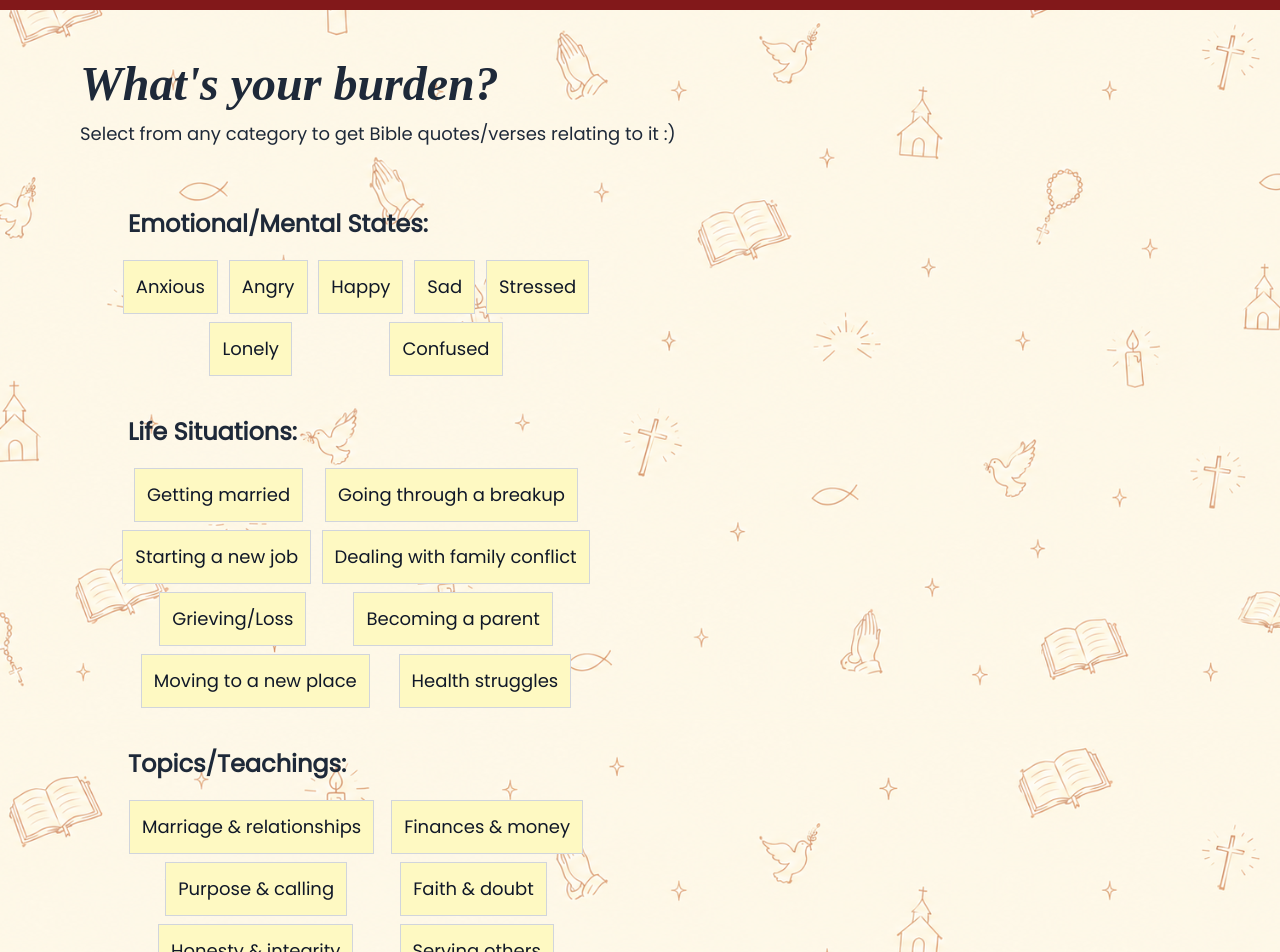
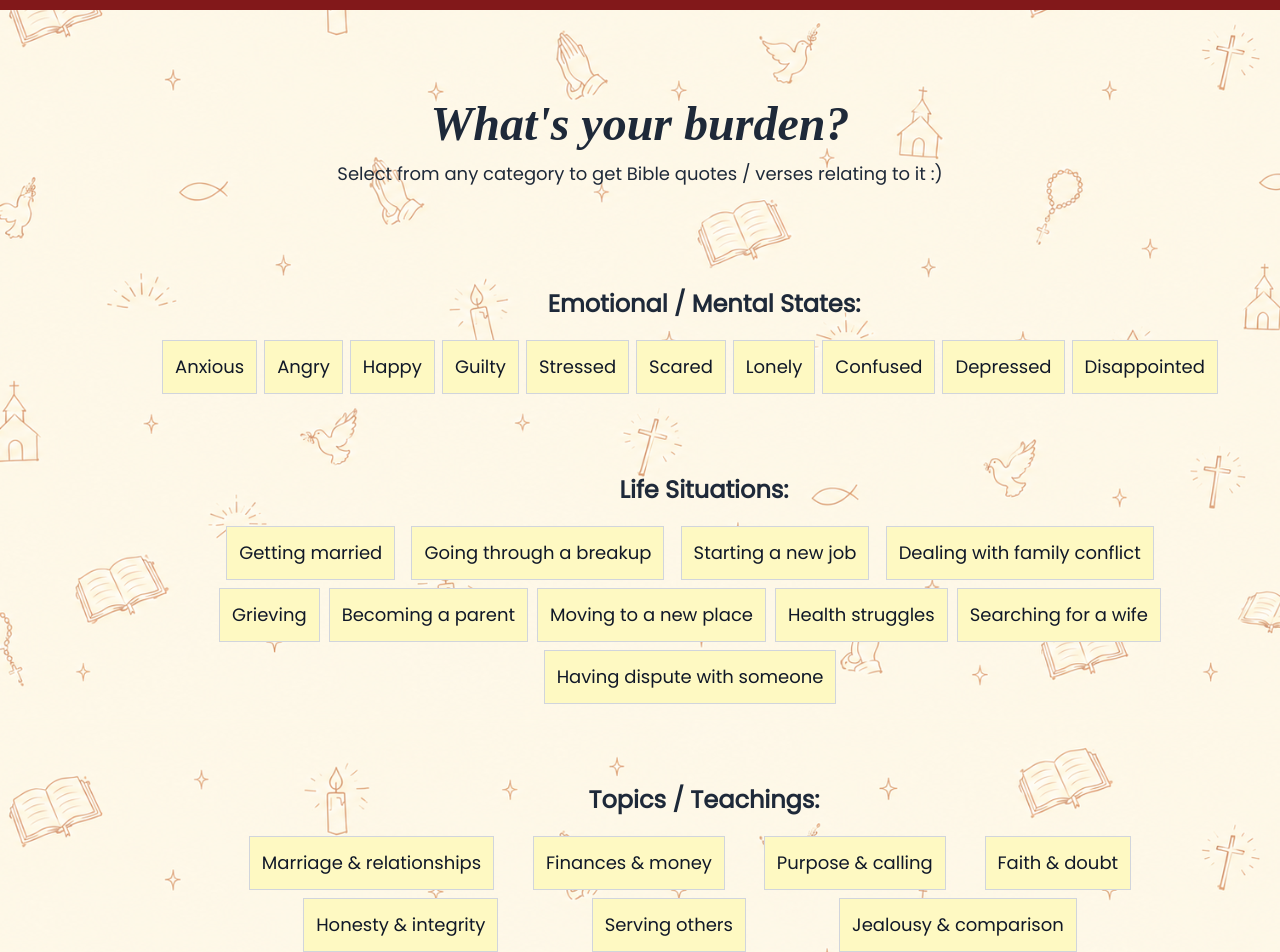
Before and after one commit to isaacszn/Quotr, a React (Vite) app: page /app in a window 1280 px wide. Shown: the part 80-1032 px from the top of the page. Built offline with nearby package versions, Linux system fonts and the light colour scheme.

Commit message:
Update: add new cards and ui changes

```diff
--- a/src/pages/Main.jsx
+++ b/src/pages/Main.jsx
@@ -18,41 +18,46 @@ const Home = () => {
         <section>
             <NavBar />
 
-            <header className="mt-35 ml-5 lg:ml-20 w-[80%]">
-              <h1 className="serif italic font-bold text-xl text-gray-800 mb-3 lg:text-5xl">{ header }</h1>
-              <p className="poppins text-md text-gray-800 lg:text-lg">Select from any category to get Bible quotes/verses relating to it :)</p>
+            <header className="mt-35 mx-auto lg:mt-45">
+              <h1 className="serif italic font-bold text-xl text-gray-800 mb-3 lg:text-5xl text-center">{ header }</h1>
+              <p className="poppins text-md text-gray-800 w-[80%] mx-auto flex justify-center items-center lg:text-lg">Select from any category to get Bible quotes / verses relating to it :)</p>
             </header>
 
-            <section className="mt-15 mb-10 lg:ml-25 flex justify-around flex-col">
-              <h1 className="poppins text-gray-800 text-xl font-bold ml-7 lg:text-2xl">Emotional/Mental States:</h1>
-              <div className="poppins flex justify-evenly items-center flex-wrap mt-5 gap-2 w-[80%] ml-[10%] mr-[10%] lg:w-[40%] lg:ml-5">
+            <section className="mt-15 mb-20 lg:ml-25 flex justify-around flex-col lg:mt-25">
+              <h1 className="poppins text-gray-800 text-xl font-bold ml-7 lg:text-2xl lg:text-center">Emotional / Mental States:</h1>
+              <div className="poppins flex justify-evenly items-center flex-wrap mt-5 gap-1 w-[80%] mx-auto lg:w-[90%]">
                 <Card name="Anxious" />
                 <Card name="Angry" />
                 <Card name="Happy" />
-                <Card name="Sad" />
+                <Card name="Guilty" />
                 <Card name="Stressed" />
+                <Card name="Scared" />
                 <Card name="Lonely" />
                 <Card name="Confused" />
+                <Card name="Depressed" />
+                <Card name="Disappointed" />
               </div>
             </section>
 
-            <section className="mb-10 lg:ml-25 flex justify-around flex-col">
-              <h1 className="poppins text-gray-800 text-xl font-bold ml-7 lg:text-2xl">Life Situations:</h1>
-              <div className="poppins flex justify-evenly items-center flex-wrap mt-5 gap-2 w-[80%] ml-[10%] mr-[10%] lg:w-[40%] lg:ml-5">
+            <section className="mb-20 lg:ml-25 flex justify-around flex-col">
+              <h1 className="poppins text-gray-800 text-xl font-bold ml-7 lg:text-2xl lg:text-center">Life Situations:</h1>
+              <div className="poppins flex justify-evenly items-center flex-wrap mt-5 gap-2 w-[80%] mx-auto">
                 <Card name="Getting married" />
                 <Card name="Going through a breakup" />
                 <Card name="Starting a new job" />
                 <Card name="Dealing with family conflict" />
-                <Card name="Grieving/Loss" />
+                <Card name="Grieving" />
                 <Card name="Becoming a parent" />
                 <Card name="Moving to a new place" />
                 <Card name="Health struggles" />
+                <Card name="Searching for a wife" />
+                <Card name="Having dispute with someone" />
               </div>
             </section>
 
-            <section className="mb-10 lg:ml-25 flex justify-around flex-col">
-              <h1 className="poppins text-gray-800 text-xl font-bold ml-7 lg:text-2xl">Topics/Teachings:</h1>
-              <div className="poppins flex justify-evenly items-center flex-wrap mt-5 gap-2 w-[80%] ml-[10%] mr-[10%] lg:w-[40%] lg:ml-5">
+            <section className="mb-20 lg:ml-25 flex justify-around flex-col">
+              <h1 className="poppins text-gray-800 text-xl font-bold ml-7 lg:text-2xl lg:text-center">Topics / Teachings:</h1>
+              <div className="poppins flex justify-evenly items-center flex-wrap mt-5 gap-2 w-[80%] mx-auto">
                   <Card name="Marriage & relationships" />
                   <Card name="Finances & money" />
                   <Card name="Purpose & calling" />
@@ -64,13 +69,13 @@ const Home = () => {
             </section>
 
             <section className="mb-20 lg:ml-25 flex justify-around flex-wrap flex-col">
-              <h1 className="poppins text-gray-800 text-xl font-bold ml-7 lg:text-2xl">Celebrations/Milestones:</h1>
-              <div className="poppins flex justify-evenly items-center flex-wrap mt-5 gap-2 w-[80%] ml-[10%] mr-[10%] lg:w-[40%] lg:ml-5">
+              <h1 className="poppins text-gray-800 text-xl font-bold ml-7 lg:text-2xl lg:text-center">Celebrations / Milestones:</h1>
+              <div className="poppins flex justify-evenly items-center flex-wrap mt-5 gap-2 w-[80%] mx-auto">
+                <Card name="New job" />
+                <Card name="Birthday" />
+                <Card name="Baby birth" />
                 <Card name="Wedding" />
-                <Card name="Birthday" />
                 <Card name="Graduation" />
-                <Card name="New job" />
-                <Card name="Baby birth" />
                 <Card name="Anniversaries" />
               </div>
             </section>
```
